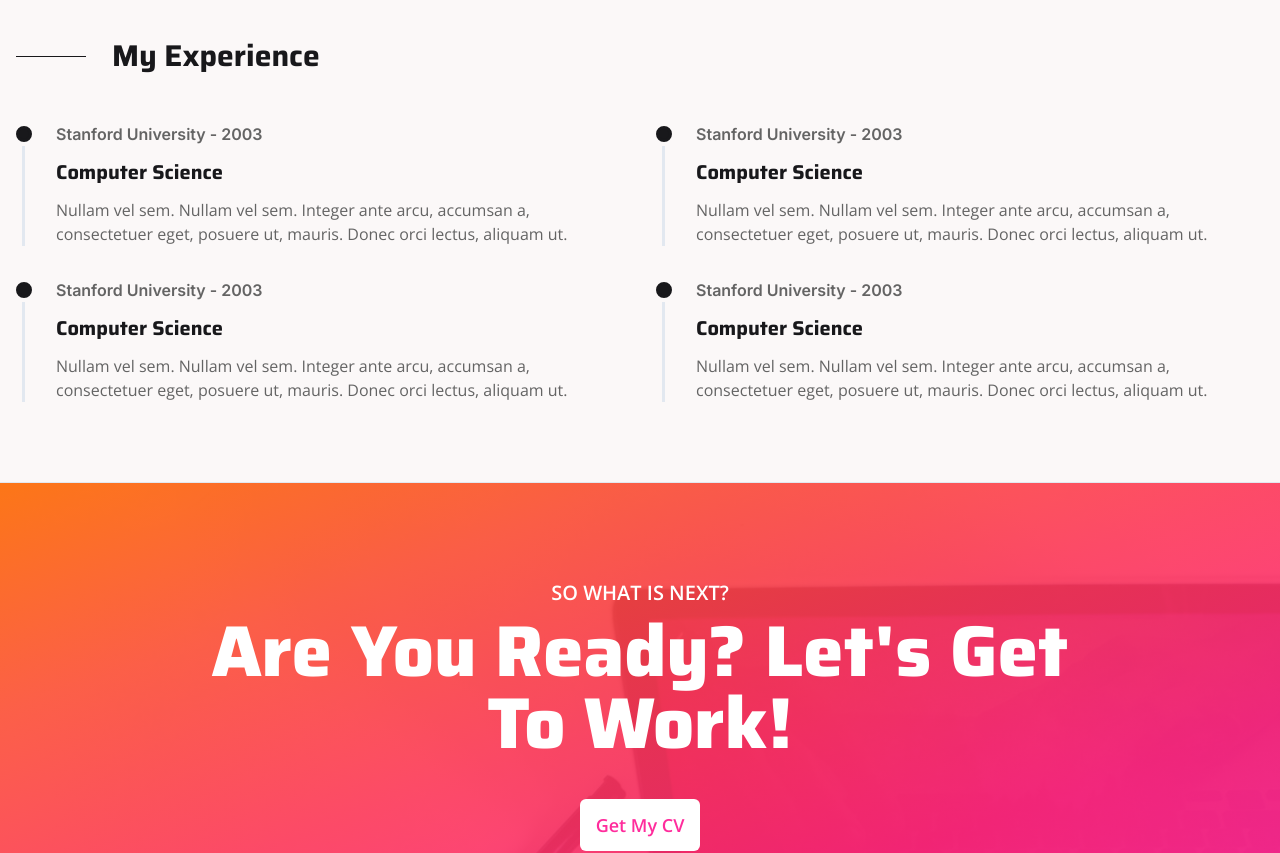
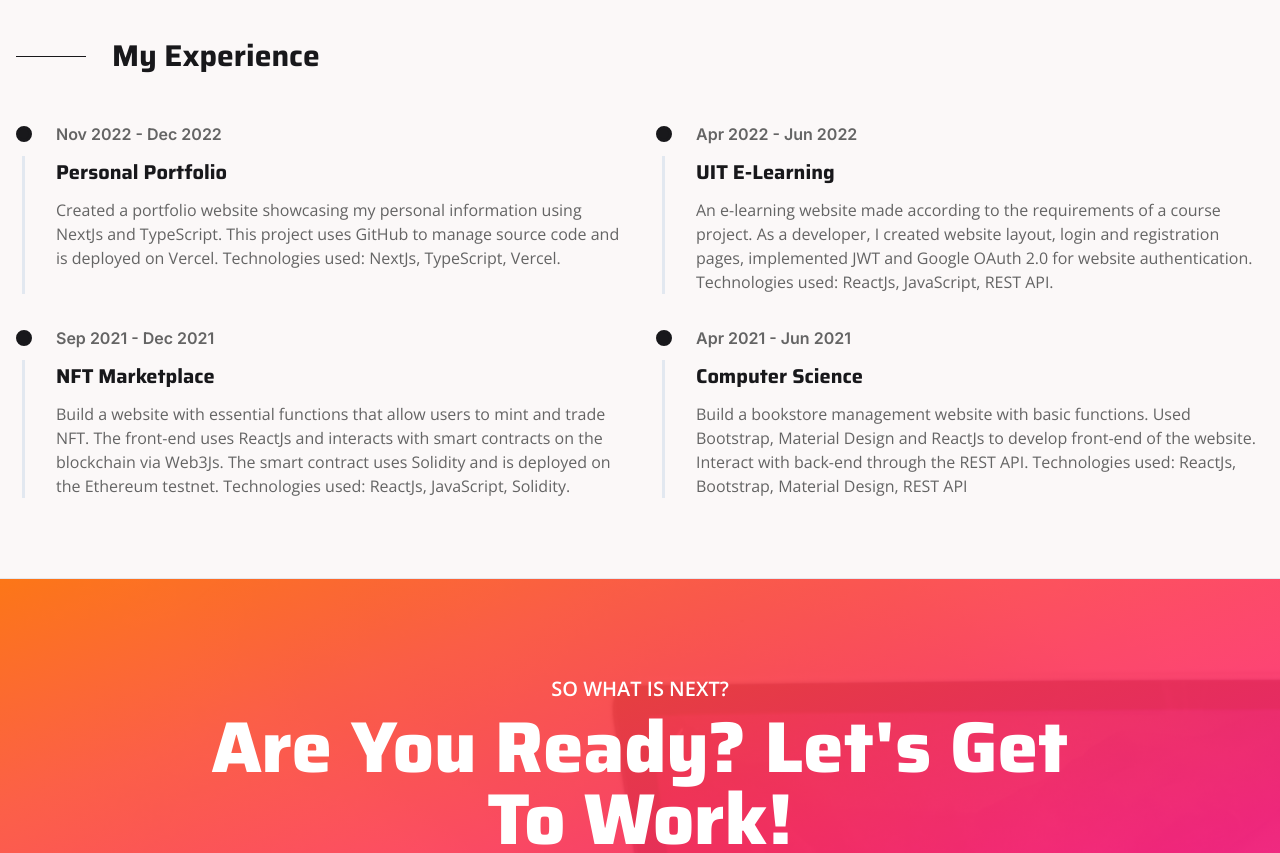
Before and after one commit to nguyentan2212/portfolio, a Next.js app: page / in a window 1280 px wide. Shown: the part 1320-2173 px from the top of the page. Built offline with nearby package versions, Linux system fonts and the light colour scheme.

Commit message:
change content

```diff
--- a/components/Layout/Footer.tsx
+++ b/components/Layout/Footer.tsx
@@ -22,9 +22,7 @@ const Footer = (props: Props) => {
             <Image src={logo} alt="logo" />
           </Link>
           <p className="text-base text-gray">
-            Lorem ipsum dolor sit amet, consectetur adipiscing elit, sed do
-            eiusmod tempor incididunt ut labore et dolore magna aliqua. Ut enim
-            ad minim veniam.
+          I will strive to learn and develop my knowledge and skills so that I can become a senior developer in the next three years and achieve much in my career.
           </p>
           <div className="flex flex-row justify-start items-center gap-3">
             <a
--- a/components/Timeline/Timeline.tsx
+++ b/components/Timeline/Timeline.tsx
@@ -1,37 +1,42 @@
 import React from "react";
+import { Element } from "react-scroll";
 import TimelineItem from "./TimelineItem";
 
 type Props = {};
 
 const Timeline = (props: Props) => {
   return (
-    <div className="bg-[#fbf8f8] w-full">
+    <Element name="experience" className="bg-[#fbf8f8] w-full">
       <div className="container py-10 md:py-20 text-3xl flex flex-col">
         <h2 className="section-title">My Experience</h2>
         <div className="grid grid:grid-cols-1 lg:grid-cols-2 gap-8">
           <TimelineItem
-            title="Computer Science"
-            subtitle="Stanford University - 2003"
-            desc="Nullam vel sem. Nullam vel sem. Integer ante arcu, accumsan a, consectetuer eget, posuere ut, mauris. Donec orci lectus, aliquam ut."
+            title="Personal Portfolio"
+            subtitle="Nov 2022 - Dec 2022"
+            url="https://github.com/nguyentan2212/portfolio"
+            desc="Created a portfolio website showcasing my personal information using NextJs and TypeScript. This project uses GitHub to manage source code and is deployed on Vercel. Technologies used: NextJs, TypeScript, Vercel."
+          />
+          <TimelineItem
+            title="UIT E-Learning"
+            subtitle="Apr 2022 - Jun 2022"
+            url="https://github.com/TranHoangdbz/SE350M21_UITE-learning"
+            desc="An e-learning website made according to the requirements of a course project. As a developer, I created website layout, login and registration pages, implemented JWT and Google OAuth 2.0 for website authentication. Technologies used: ReactJs, JavaScript, REST API."
+          />
+          <TimelineItem
+            title="NFT Marketplace"
+            subtitle="Sep 2021 - Dec 2021"
+            url="https://github.com/nguyentan2212/FunMarketplace"
+            desc="Build a website with essential functions that allow users to mint and trade NFT. The front-end uses ReactJs and interacts with smart contracts on the blockchain via Web3Js. The smart contract uses Solidity and is deployed on the Ethereum testnet. Technologies used: ReactJs, JavaScript, Solidity."
           />
           <TimelineItem
             title="Computer Science"
-            subtitle="Stanford University - 2003"
-            desc="Nullam vel sem. Nullam vel sem. Integer ante arcu, accumsan a, consectetuer eget, posuere ut, mauris. Donec orci lectus, aliquam ut."
-          />
-          <TimelineItem
-            title="Computer Science"
-            subtitle="Stanford University - 2003"
-            desc="Nullam vel sem. Nullam vel sem. Integer ante arcu, accumsan a, consectetuer eget, posuere ut, mauris. Donec orci lectus, aliquam ut."
-          />
-          <TimelineItem
-            title="Computer Science"
-            subtitle="Stanford University - 2003"
-            desc="Nullam vel sem. Nullam vel sem. Integer ante arcu, accumsan a, consectetuer eget, posuere ut, mauris. Donec orci lectus, aliquam ut."
+            subtitle="Apr 2021 - Jun 2021"
+            url="https://github.com/nguyentan2212/tooka-book"
+            desc="Build a bookstore management website with basic functions. Used Bootstrap, Material Design and ReactJs to develop front-end of the website. Interact with back-end through the REST API. Technologies used: ReactJs, Bootstrap, Material Design, REST API"
           />
         </div>
       </div>
-    </div>
+    </Element>
   );
 };
 
```
